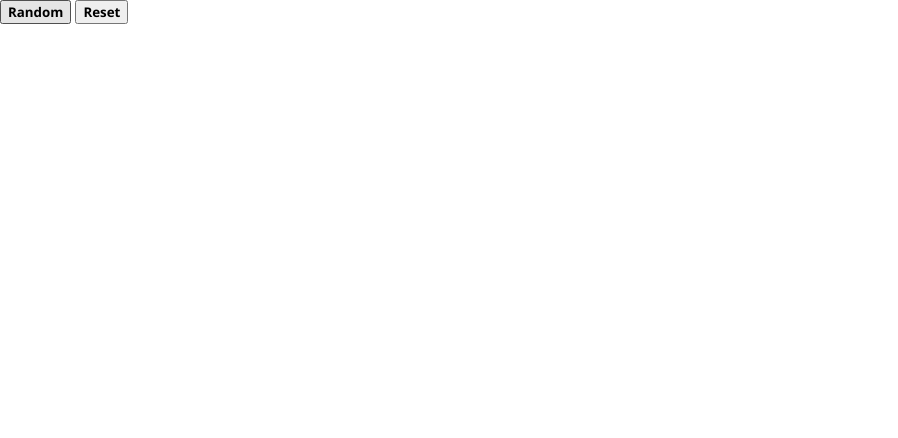
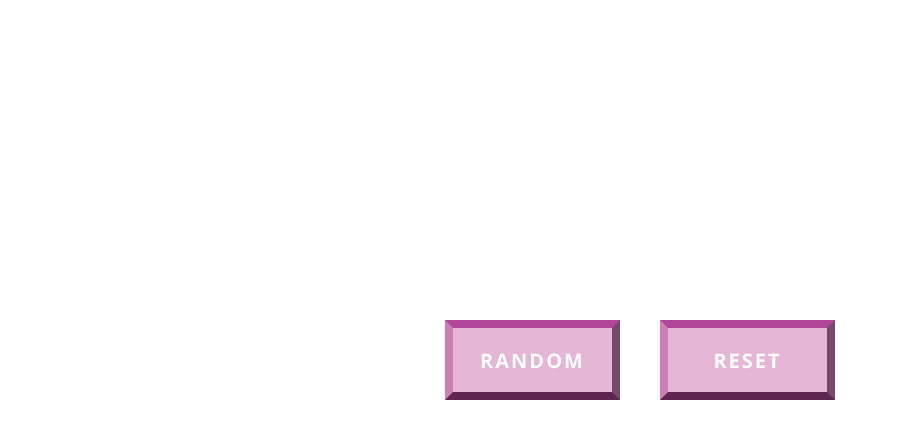
Before and after one commit to CHZMKL/color-changer, a plain HTML site: page index.html in a window 1280 px wide. Shown: the whole page, without its empty margins (0-898 px from the left). Drawn offline with nearby package versions, Linux system fonts and the light colour scheme.

Commit message:
buttons styled, centered

```diff
--- a/index.html
+++ b/index.html
@@ -10,8 +10,8 @@
   </head>
   <body>
     <section id="buttons">
-      <button>Random</button>
-      <button>Reset</button>
+      <button class="btn-random">RANDOM</button>
+      <button class="btn-reset">RESET</button>
     </section>
   </body>
 </html>
--- a/styles.css
+++ b/styles.css
@@ -1,3 +1,34 @@
 * {
   font-family: 'Open Sans', sans-serif;
 }
+
+#buttons {
+  display: flex;
+  align-items: center;
+  justify-content: center;
+}
+
+button {
+  background-color: #E5B6D5;
+  border-width: 8px;
+  border-color: #B2479A #CC7FB5;
+  color: #FFFFFF;
+  width: 175px;
+  height: 80px;
+  margin: 25% 20px;
+  font-size: 20px;
+  letter-spacing: 2px;
+}
+
+button:hover {
+  background-color: #B2479A;
+  border-color: #CC7FB5 #E5B6D5;
+}
+
+.btn-random {
+
+}
+
+.btn-reset {
+
+}
```
